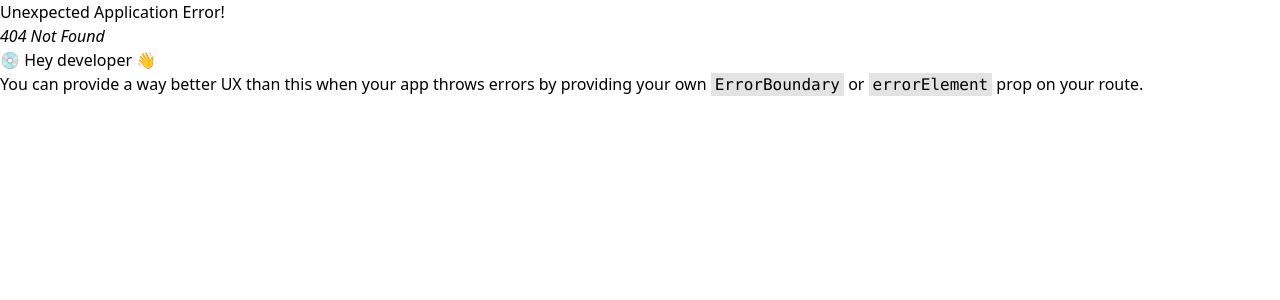
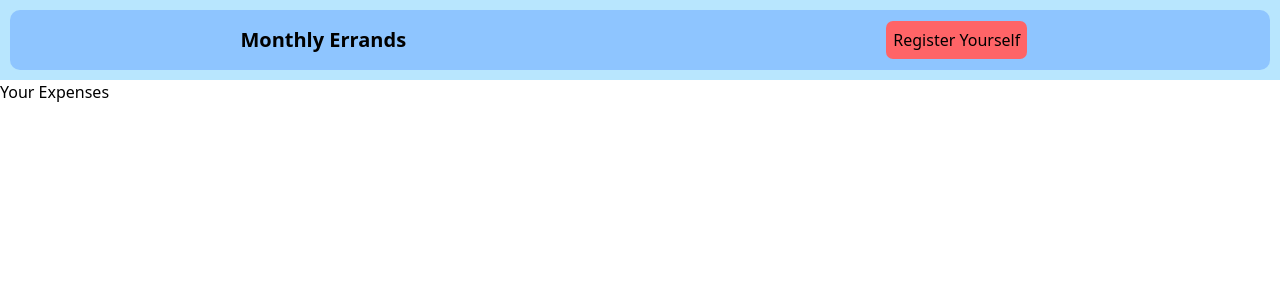
Before and after one commit to gladson65/monthlyErrands, a React (Vite) app: page /dashboard in a window 1280 px wide. Before the commit this address had no page. Shown: the top 300 px of the page. Built offline with nearby package versions, Linux system fonts and the light colour scheme.

Commit message:
Dashboard component and css file added

```diff
--- /dev/null
+++ b/src/components/Dashboard.css
@@ -0,0 +1,6 @@
+
+#dashboard {
+    width: 100%;
+    height: 100dvh;
+
+}
--- /dev/null
+++ b/src/components/Dashboard.jsx
@@ -0,0 +1,16 @@
+import './Dashboard.css'
+
+function Dashboard() {
+
+
+    return (
+        <>
+            <div id="dashboard">
+                <h1>Your Expenses</h1>
+
+            </div>
+        </>
+    )
+}
+
+export default Dashboard;
--- a/src/components/Navbar.jsx
+++ b/src/components/Navbar.jsx
@@ -37,10 +37,14 @@ function Navbar() {
                         </h1>
                     </div>
                     <div id="navigation" className='w-full'>
+
                         {
                             uSer ?
                             <>
-                                <Link to={"logout"} className='bg-zinc-600 text-yellow-300'>{uSer}</Link>
+                                <div className='flex justify-center items-center gap-7'>
+                                    <Link to={"dashboard"} className='bg-yellow-200 text-blue-900'>Dashboard</Link>
+                                    <Link to={"logout"} className='bg-zinc-600 text-yellow-300'>{uSer}</Link>
+                                </div>
                             </>
                             :
                             <>
--- a/src/main.jsx
+++ b/src/main.jsx
@@ -13,6 +13,7 @@ const SignUp = lazy(()=> import('./components/SignUp.jsx'));
 const Login = lazy(()=> import('./components/LogIn.jsx'));
 const LogOut = lazy(()=> import('./components/Logout.jsx'));
 const Form = lazy(()=> import('./components/Form.jsx'));
+const Dashboard = lazy(()=> import('./components/Dashboard.jsx'));
 
 
 // creating app router
@@ -57,6 +58,14 @@ const appRouter = createBrowserRouter([
           </Suspense>
         )
       },
+      {
+        path: "dashboard",
+        element: (
+          <Suspense fallback="Loding...">
+            <Dashboard />
+          </Suspense>
+        )
+      },
     ]
   }
 ])
```
